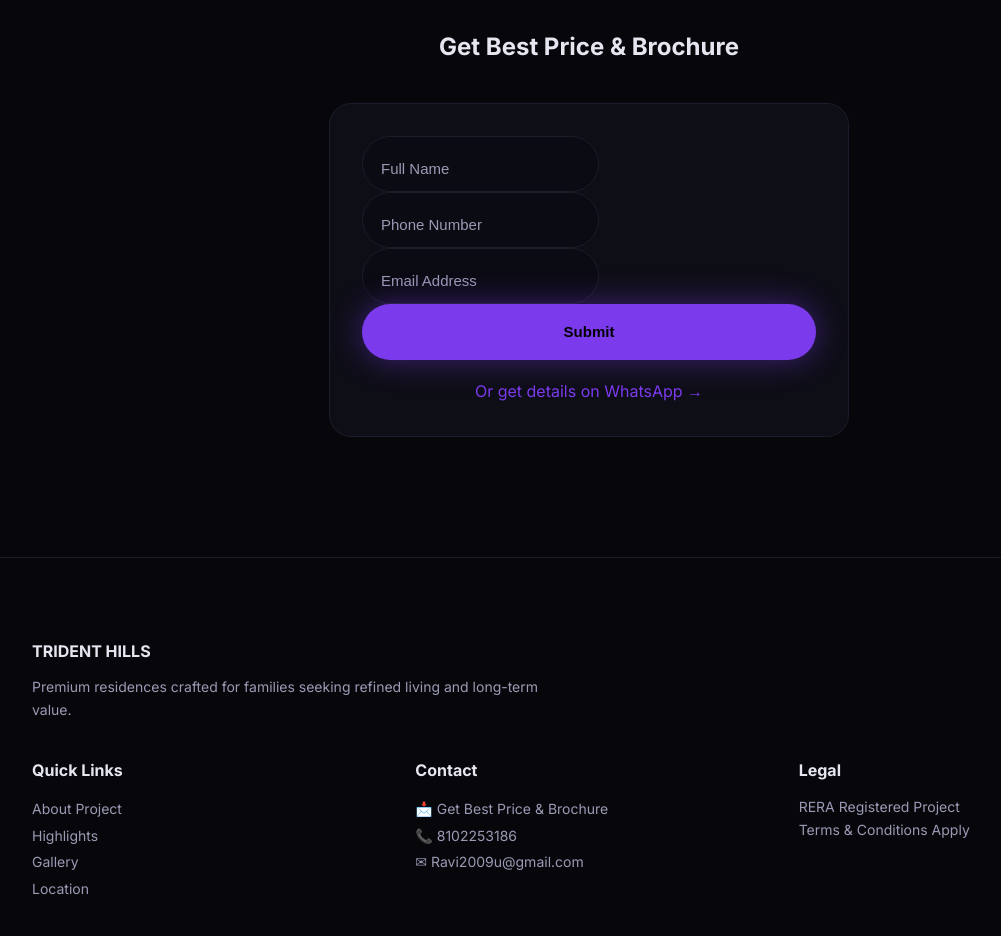
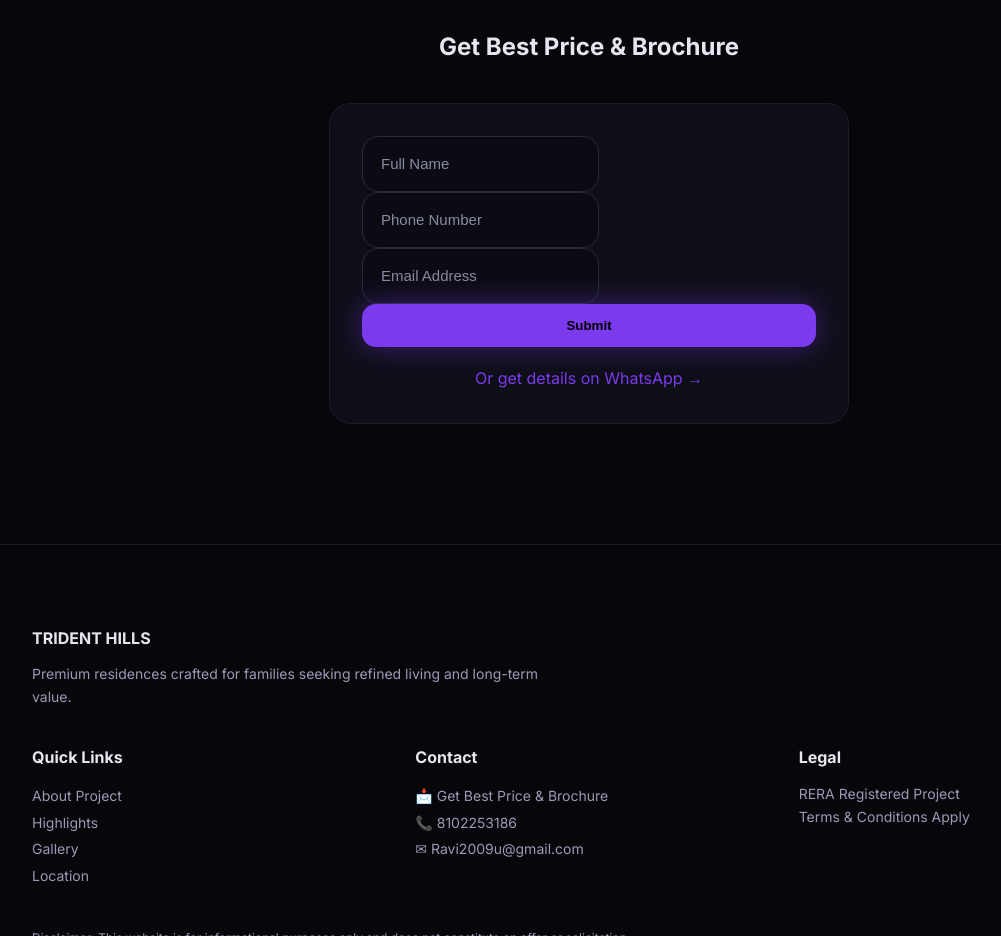
Before and after one commit to raviiiiiiiiiiiiiiiiiiiiiiiiiii/Realestatedesign3, a plain HTML site: page Index.html in a window 1280 px wide. Shown: the part 3120-4056 px from the top of the page, without its empty margins (51-1052 px from the left). Drawn offline with Linux system fonts and the light colour scheme.

Commit message:
Update Index.html

```diff
--- a/Index.html
+++ b/Index.html
@@ -280,45 +280,30 @@
 
     .close{float:right;cursor:pointer;color:var(--muted)}
 
-    /* FORM UI FIX ONLY (SCOPED) */
+    /* FORM UI FIX (SQUARE TEXT FIELDS) */
     #lead-form form input,
     #popup form input{
       height:56px;
-      padding:22px 18px 12px;
-      border-radius:28px;
+      padding:0 18px;
+      border-radius:16px;
       background:#0b0b13;
-      border:1px solid var(--border);
+      border:1px solid #2a2a3a;
+      color:var(--text);
       font-size:15px;
-      transition:padding .2s ease,border-color .2s ease,box-shadow .2s ease;
+      line-height:56px;
+      box-shadow:none;
     }
 
     #lead-form form input::placeholder,
     #popup form input::placeholder{
-      color:var(--muted);
-      transition:transform .2s ease,font-size .2s ease,opacity .2s ease;
-    }
-
-    #lead-form form input:focus::placeholder,
-    #popup form input:focus::placeholder,
-    #lead-form form input:not(:placeholder-shown)::placeholder,
-    #popup form input:not(:placeholder-shown)::placeholder{
-      transform:translateY(-10px);
-      font-size:12px;
-      opacity:.9;
+      color:#8b8b9f;
     }
 
     #lead-form form input:focus,
     #popup form input:focus{
+      outline:none;
       border-color:var(--accent);
       box-shadow:0 0 0 1px rgba(124,58,237,.35);
-      padding:18px 18px 16px;
-    }
-
-    #lead-form form button,
-    #popup form button{
-      height:56px;
-      border-radius:28px;
-      font-size:15px;
     }
   </style>
 </head>
```
